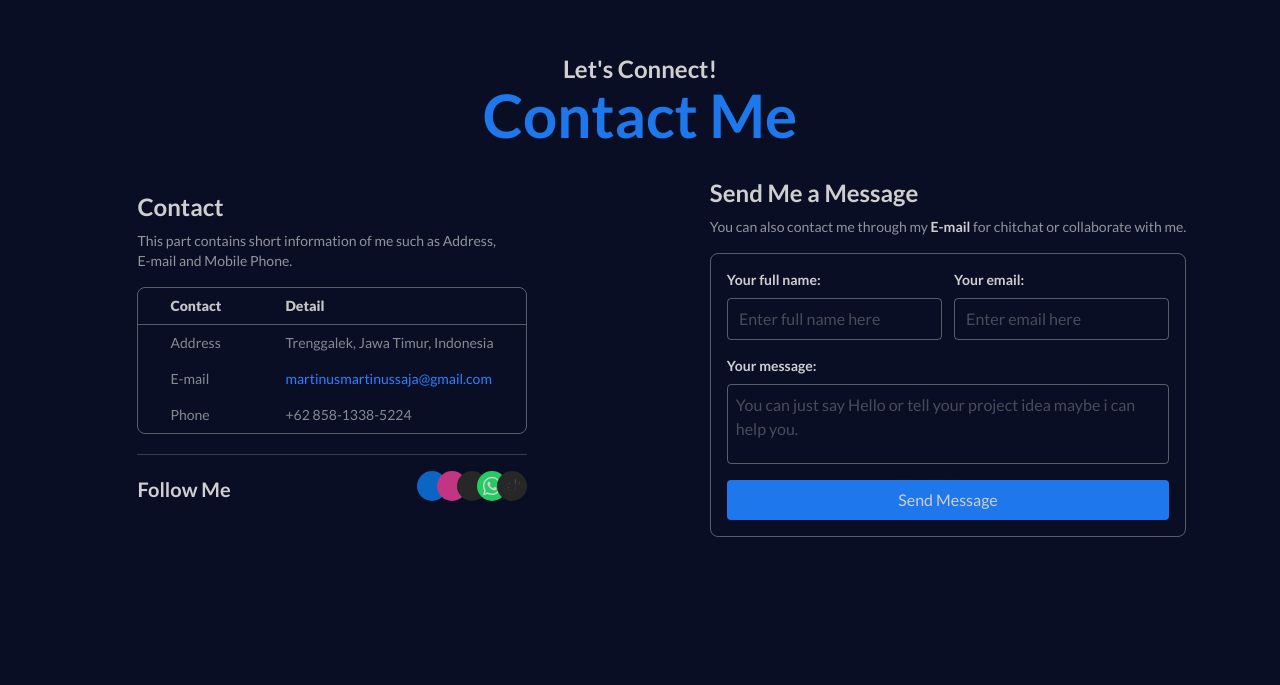
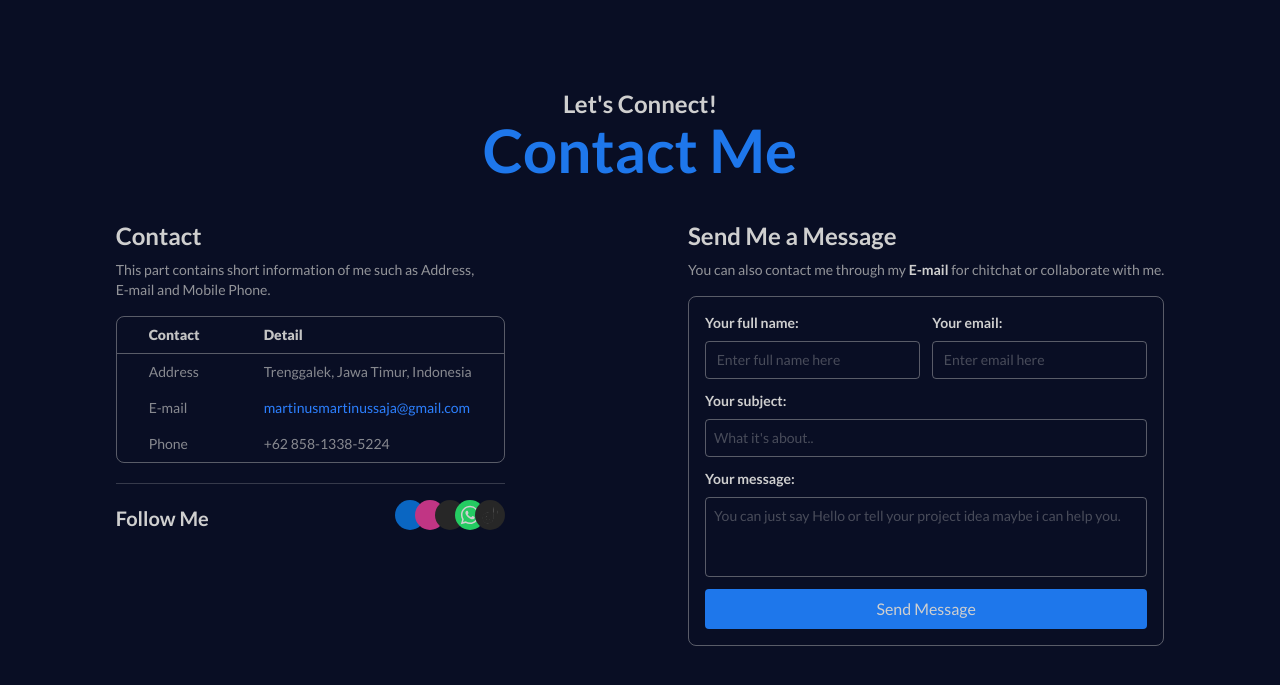
Before and after one commit to BangkitBayu/portofolio_bangkit_v4, a Vue app: page / in a window 1280 px wide. Shown: the part 2509-3194 px from the top of the page. Built offline with nearby package versions, Linux system fonts and the light colour scheme.

Commit message:
feat: add logic validation in send message form at contact section

```diff
--- a/package.json
+++ b/package.json
@@ -19,6 +19,9 @@
   },
   "dependencies": {
     "@tailwindcss/vite": "^4.1.17",
+    "@vuelidate/core": "^2.0.3",
+    "@vuelidate/validators": "^2.0.4",
+    "nodemailer": "^7.0.11",
     "tailwindcss": "^4.1.17",
     "vue": "^3.5.25"
   },
--- a/src/components/ContentTable.vue
+++ b/src/components/ContentTable.vue
@@ -6,7 +6,7 @@
   })
 </script>
 <template>
-  <div class=" relative border border-[#bdbdbd71] rounded-lg overflow-x-auto mt-4">
+  <div class=" relative border border-[#bdbdbd71] rounded-lg overflow-x-auto mt-4 w-full">
     <table class="">
       <thead class=" text-[#c4c4c4] font-extrabold text-left border-b border-[#bdbdbd71]">
         <tr>
--- a/src/components/Form.vue
+++ b/src/components/Form.vue
@@ -1,21 +1,94 @@
-<script setup lang="ts"></script>
+<script setup lang="ts">
+import useVuelidate from "@vuelidate/core"
+import { email, helpers, required } from "@vuelidate/validators"
+import nodemailer from "nodemailer"
+import { computed, reactive } from "vue"
+
+interface Message {
+  fullName: string
+  from: string,
+  to: string,
+  subject: string,
+  text: string
+}
+
+const newMessage = reactive<Message>({
+  fullName: "",
+  from: "martinusmartinussaja@gmail.com",
+  to: "",
+  subject: "",
+  text: ''
+})
+
+const rules = computed(() => ({
+  fullName: {
+    required: helpers.withMessage("Nama lengkap wajib diisi", required)
+  },
+  to: {
+    required: helpers.withMessage("Email wajib diisi", required),
+    email: helpers.withMessage("Format email tidak valid", email)
+  },
+  subject: {
+    required: helpers.withMessage("Subject wajib diisi", required)
+  },
+  text: {
+    required: helpers.withMessage("Pesan wajib diisi", required)
+  },
+}))
+
+const v$ = useVuelidate(rules, newMessage, { $externalResults: {} })
+async function sendMessage() {
+  const isFormValid = await v$.value.$validate
+  if (isFormValid) {
+    alert("Success")
+  }
+  // alert("Failed")
+  // const data = { ...newMessage.values }
+  // const { fullName, from, to, subject, text } = data
+
+  // alert(`${fullName} - ${from} - ${to} - ${subject} - ${text}`)
+}
+</script>
 <template>
   <div>
-    <form method="POST" class="border border-third rounded-lg p-4 mt-4 flex flex-col space-y-4 w-full">
+    <form method="POST" class="border border-third rounded-lg p-4 mt-4 flex flex-col space-y-3 w-full">
       <div class=" flex w-full justify-between space-x-3">
         <div class="form-group flex flex-col text-left space-y-2 w-[50%]">
           <label class=" font-semibold text-primary text-sm">
             Your full name:
           </label>
-          <input type="text" name="fullName" class=" border border-third text-third-50 rounded-sm px-2 py-2 w-full"
-            placeholder=" Enter full name here" required>
+          <input type="text" name="fullName" class="text-sm border border-third text-third-50 rounded-sm px-2 py-2 w-full"
+            placeholder=" Enter full name here" required v-model="newMessage.fullName" @blur="v$.fullName.$touch">
+          <div v-if="v$.fullName.$error">
+            <span v-for="error of v$.fullName.$errors" :key="error.$uid"
+              class=" text-red-500 transition delay-150 ease-in">
+              {{ error.$message }}
+            </span>
+          </div>
         </div>
         <div class="form-group flex flex-col text-left space-y-2 w-[50%]">
           <label class=" font-semibold text-primary text-sm">
             Your email:
           </label>
-          <input type="email" name="email" class=" border border-third text-third-50 rounded-sm px-2 py-2 w-full"
-            placeholder=" Enter email here" required>
+          <input type="email" name="email" class="text-sm border border-third text-third-50 rounded-sm px-2 py-2 w-full"
+            placeholder=" Enter email here" required v-model="newMessage.to" @blur="v$.to.$touch">
+          <div v-if="v$.to.$error">
+            <span v-for="error of v$.to.$errors" :key="error.$uid" class=" text-red-500 transition delay-150 ease-in">
+              {{ error.$message }}
+            </span>
+          </div>
+        </div>
+      </div>
+      <div class="form-group flex flex-col text-left space-y-2 w-full">
+        <label class=" font-semibold text-primary text-sm">
+          Your subject:
+        </label>
+        <input type="text" name="subject" class="text-sm border border-third text-third-50 rounded-sm px-2 py-2 w-full"
+          placeholder="What it's about.." required v-model="newMessage.subject" @blur="v$.subject.$touch">
+        <div v-if="v$.subject.$error">
+          <span v-for="error of v$.subject.$errors" :key="error.$uid" class=" text-red-500 transition delay-150 ease-in">
+            {{ error.$message }}
+          </span>
         </div>
       </div>
       <div class="form-group flex flex-col text-left space-y-2 w-full">
@@ -23,10 +96,17 @@
           Your message:
         </label>
         <textarea name="message"
-          class=" resize-none border border-third text-third-50 rounded-sm px-2 py-2 w-full min-h-20"
-          placeholder="You can just say Hello or tell your project idea maybe i can help you." required></textarea>
+          class="text-sm resize-none border border-third text-third-50 rounded-sm px-2 py-2 w-full min-h-20"
+          placeholder="You can just say Hello or tell your project idea maybe i can help you." required
+          v-model="newMessage.text" @blur="v$.text.$touch"></textarea>
+        <div v-if="v$.text.$error">
+          <span v-for="error of v$.text.$errors" :key="error.$uid" class=" text-red-500 transition delay-150 ease-in">
+            {{ error.$message }}
+          </span>
+        </div>
       </div>
-      <button type="submit" class=" w-full p-2 bg-brand rounded-sm text-primary">Send Message</button>
+      <button @click.prevent="sendMessage" :disabled="v$.$invalid"
+        class=" w-full p-2 bg-brand rounded-sm text-primary">Send Message</button>
     </form>
   </div>
 </template>
--- a/src/components/pages/ContactSection.vue
+++ b/src/components/pages/ContactSection.vue
@@ -1,15 +1,14 @@
 <script setup lang="ts">
 import TitlePage from '../TitlePage.vue';
 import ContentTable from '../ContentTable.vue';
-import Form from '../Form.vue';
+import SendMessageForm from '../Form.vue';
 
 </script>
 <template>
-  <div id="contact" class=" flex flex-col min-h-screen items-center justify-center mt-36 lg:mt-0">
+  <div id="contact" class=" flex flex-col min-h-screen items-center justify-center mt-36 lg:mt-18">
     <h3 class=" text-primary font-semibold text:lg lg:text-2xl mt-2 text-center">Let's Connect!</h3>
     <TitlePage title="Contact Me"></TitlePage>
-    <div class="place-content-center place-items-center w-full mt-10 lg:mt-8 text-center lg:text-left space-y-5"
-      style="display: grid; grid-template-columns: repeat(auto-fill, minmax(500px , 1fr));">
+    <div class="w-full mt-10 text-center lg:text-left space-y-5 flex justify-around flex-col lg:flex-row">
       <div class=" flex flex-col">
         <div class=" max-w-90">
           <h3 class=" text-primary font-bold text-lg lg:text-2xl">Contact</h3>
@@ -124,7 +123,7 @@ import Form from '../Form.vue';
           <p class="text-sm font-normal text-secondary mt-2">You can also contact me through my <strong
               class=" text-primary">E-mail</strong> for chitchat or collaborate with me.</p>
         </div>
-        <Form></Form>
+        <SendMessageForm></SendMessageForm>
       </div>
     </div>
   </div>
--- /dev/null
+++ b/src/types/nodemailer.d.ts
@@ -0,0 +1 @@
+declare module 'nodemailer'
```
Also changed, not shown: 1 other file (tests, documents, lock files or other folders).
